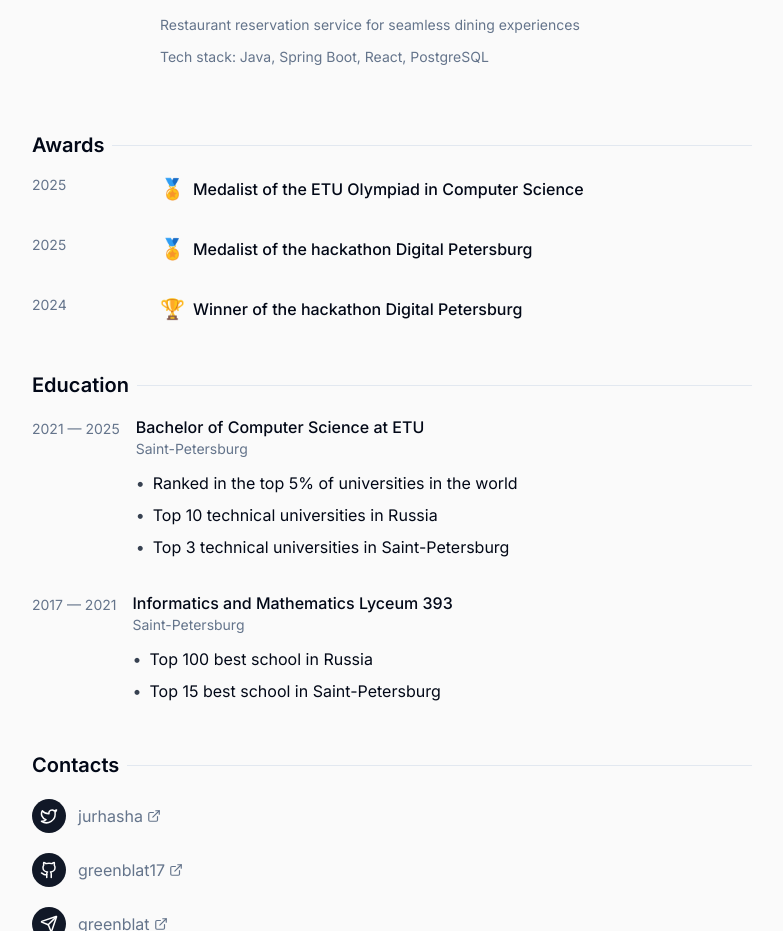
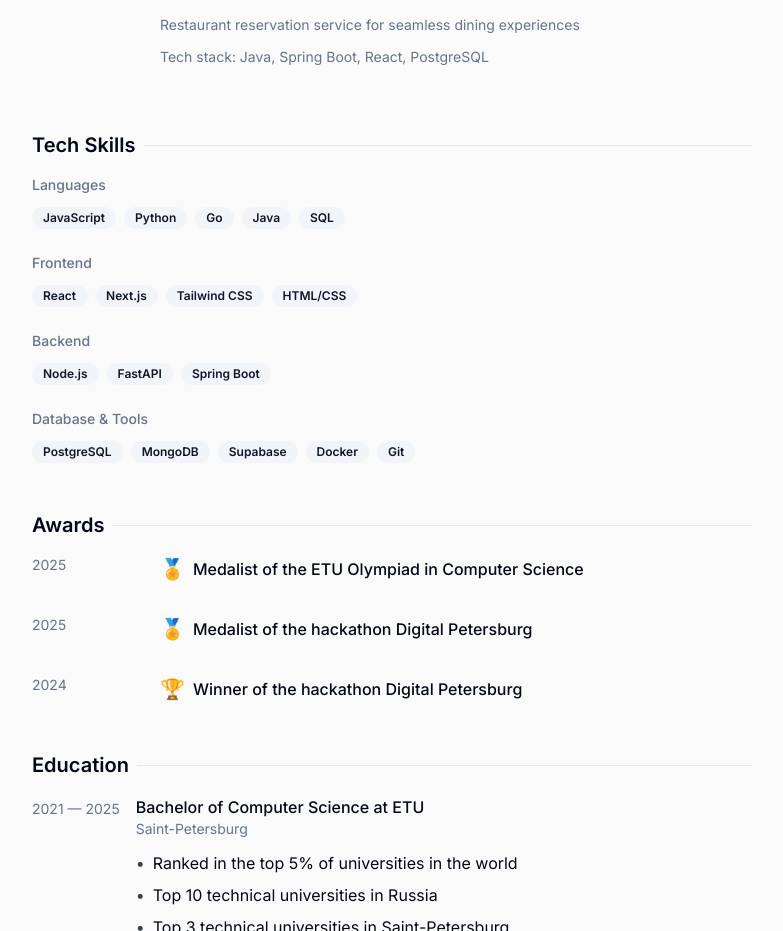
Before and after one commit to greenblat17/resume-, a Next.js app: page / in a window 1280 px wide. Shown: the part 2501-3432 px from the top of the page, without its empty margins (248-1031 px from the left). Built offline with nearby package versions, Linux system fonts and the light colour scheme.

Commit message:
Add TechSkillsSection and Badge components to Home page for enhanced skills presentation

```diff
--- a/app/page.tsx
+++ b/app/page.tsx
@@ -6,6 +6,8 @@ import { AwardsSection } from "@/components/awards-section";
 import { EducationSection } from "@/components/education-section";
 import { ContactsSection } from "@/components/contacts-section";
 import { Footer } from "@/components/footer";
+import { Badge } from "@/components/ui/badge";
+import { TechSkillsSection } from "@/components/TechSkillsSection";
 
 export default function Home() {
   return (
@@ -14,6 +16,7 @@ export default function Home() {
       <AboutSection />
       <WorkExperienceSection />
       <SideProjectsSection />
+      <TechSkillsSection />
       <AwardsSection />
       <EducationSection />
       <ContactsSection />
--- /dev/null
+++ b/components/TechSkillsSection.tsx
@@ -0,0 +1,97 @@
+import { Badge } from "@/components/ui/badge";
+
+export function TechSkillsSection() {
+  return (
+    <section className="mb-12">
+      <div className="flex items-center gap-2 mb-4">
+        <h2 className="text-xl font-semibold">Tech Skills</h2>
+        <div className="h-px bg-border flex-grow"></div>
+      </div>
+
+      <div className="space-y-6">
+        <div>
+          <h3 className="text-sm font-medium text-muted-foreground mb-3">
+            Languages
+          </h3>
+          <div className="flex flex-wrap gap-2">
+            <Badge variant="secondary" className="rounded-full">
+              JavaScript
+            </Badge>
+            <Badge variant="secondary" className="rounded-full">
+              Python
+            </Badge>
+            <Badge variant="secondary" className="rounded-full">
+              Go
+            </Badge>
+            <Badge variant="secondary" className="rounded-full">
+              Java
+            </Badge>
+            <Badge variant="secondary" className="rounded-full">
+              SQL
+            </Badge>
+          </div>
+        </div>
+
+        <div>
+          <h3 className="text-sm font-medium text-muted-foreground mb-3">
+            Frontend
+          </h3>
+          <div className="flex flex-wrap gap-2">
+            <Badge variant="secondary" className="rounded-full">
+              React
+            </Badge>
+            <Badge variant="secondary" className="rounded-full">
+              Next.js
+            </Badge>
+            <Badge variant="secondary" className="rounded-full">
+              Tailwind CSS
+            </Badge>
+            <Badge variant="secondary" className="rounded-full">
+              HTML/CSS
+            </Badge>
+          </div>
+        </div>
+
+        <div>
+          <h3 className="text-sm font-medium text-muted-foreground mb-3">
+            Backend
+          </h3>
+          <div className="flex flex-wrap gap-2">
+            <Badge variant="secondary" className="rounded-full">
+              Node.js
+            </Badge>
+            <Badge variant="secondary" className="rounded-full">
+              FastAPI
+            </Badge>
+            <Badge variant="secondary" className="rounded-full">
+              Spring Boot
+            </Badge>
+          </div>
+        </div>
+
+        <div>
+          <h3 className="text-sm font-medium text-muted-foreground mb-3">
+            Database & Tools
+          </h3>
+          <div className="flex flex-wrap gap-2">
+            <Badge variant="secondary" className="rounded-full">
+              PostgreSQL
+            </Badge>
+            <Badge variant="secondary" className="rounded-full">
+              MongoDB
+            </Badge>
+            <Badge variant="secondary" className="rounded-full">
+              Supabase
+            </Badge>
+            <Badge variant="secondary" className="rounded-full">
+              Docker
+            </Badge>
+            <Badge variant="secondary" className="rounded-full">
+              Git
+            </Badge>
+          </div>
+        </div>
+      </div>
+    </section>
+  );
+}
```
Also changed, not shown: 1 other file (tests, documents, lock files or other folders).
